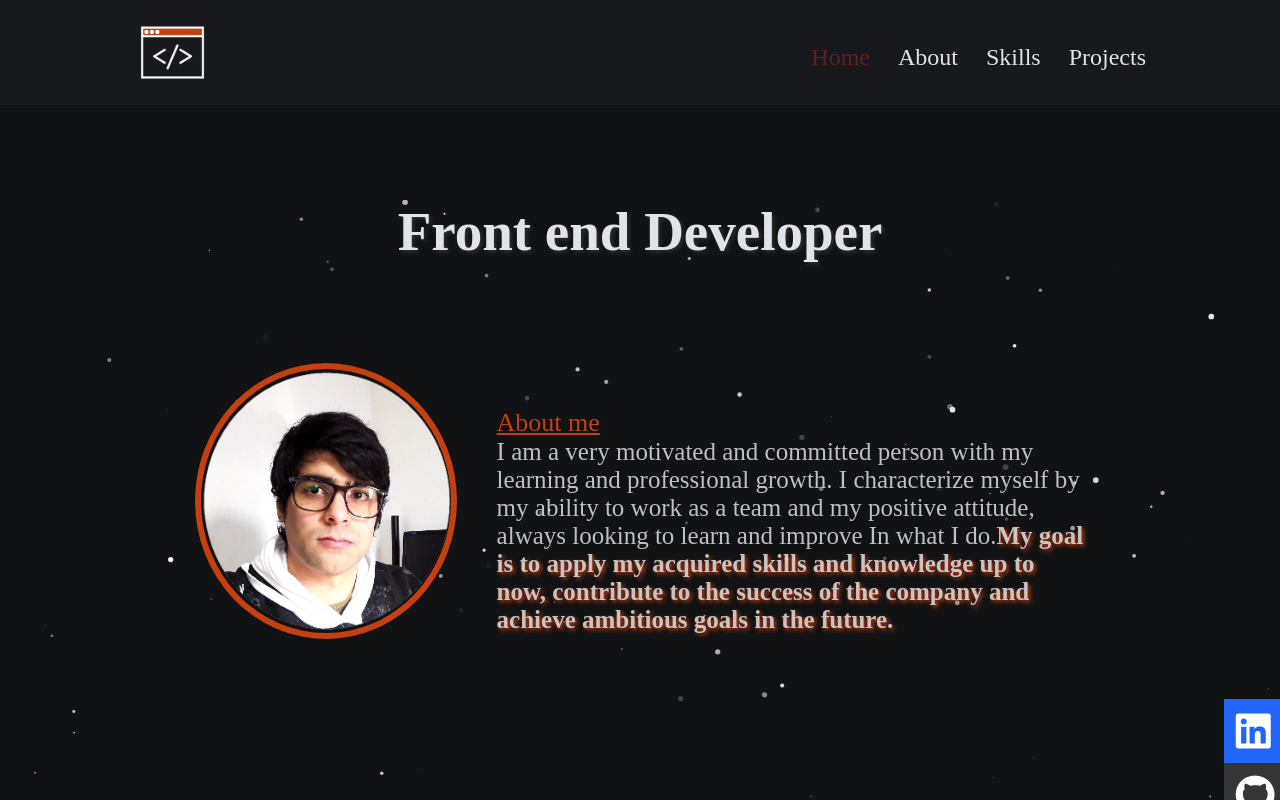
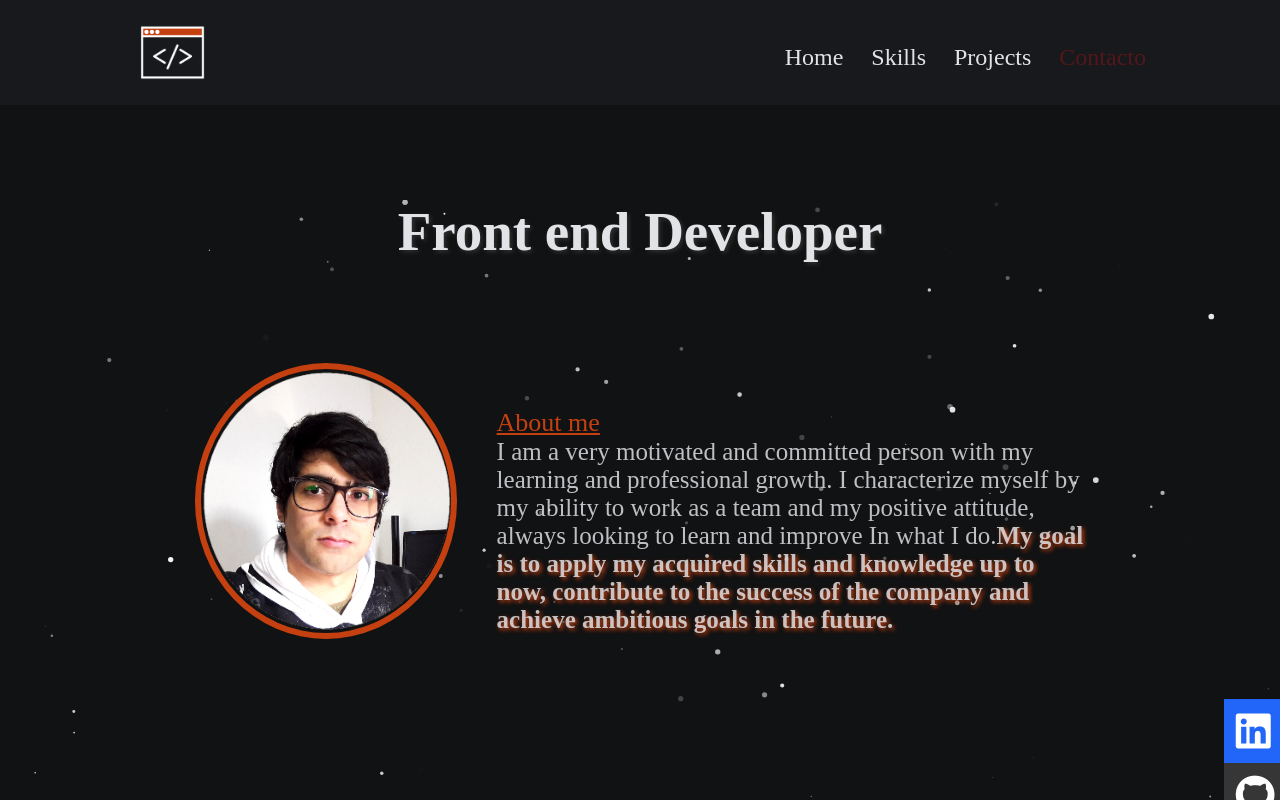
Before and after one commit to gonzalo00913/Portfolio-React, a React (Create React App) app: page / in a window 1280 px wide. Built offline with nearby package versions, Linux system fonts and the light colour scheme; a web font is replaced by a local one.

Commit message:
Contacto en progreso

```diff
--- a/src/App.js
+++ b/src/App.js
@@ -4,7 +4,7 @@ import Habilidades from './componentes/Habilidades/Habilidades';
 import Proyectos from './componentes/Proyectos/Proyectos';
 import Inicio from './componentes/Inicio/Inicio';
 import Home from './componentes/home/home';
-/* import Contacto from './componentes/Contacto/Contacto'; */
+import Contacto from './componentes/Contacto/Contacto';
 import { Route, Routes } from "react-router-dom";
 
 function App() {
@@ -16,6 +16,7 @@ function App() {
         <Route path="/habilidades" element={<Habilidades />}/>
         <Route path="/proyectos" element={<Proyectos />} />
         <Route path="/home" element={<Home />} />
+        <Route path="/contacto" element={<Contacto />} />
       </Routes>
     </div>
   );
--- a/src/componentes/Contacto/Contacto.jsx
+++ b/src/componentes/Contacto/Contacto.jsx
@@ -1,7 +1,12 @@
+import "../Contacto/styleContacto.css";
+import React from "react";
+
 const Contacto = () =>{
     return(
         <div>
-            <h1>Contacto</h1>
+            <p className="loader" >
+in progress</p>
+
         </div>
     )
 }
--- /dev/null
+++ b/src/componentes/Contacto/styleContacto.css
@@ -0,0 +1,39 @@
+.contacto{
+    color: rgba(125, 24, 24, 0.604);
+}
+
+.loader {
+    font-size: 148px;
+    margin-top: 400px;
+    display: inline-block;
+    font-family: Arial, Helvetica, sans-serif;
+    font-weight: bold;
+    color: rgba(197, 64, 16, 0.313);
+    letter-spacing: 2px;
+    position: relative;
+    box-sizing: border-box;
+  }
+
+  .loader::after {
+    content: 'In progress';
+    position: absolute;
+    left: 0;
+    top: 0;
+    color: #263238;
+    text-shadow: 0 0 2px #FFF, 0 0 1px #FFF, 0 0 1px #FFF;
+    width: 100%;
+    height: 100%;
+    overflow: hidden;
+    box-sizing: border-box;
+    animation: animloader 6s linear infinite;
+  }
+
+  @keyframes animloader {
+    0% {
+      height: 100%;
+    }
+
+    100% {
+      height: 0%;
+    }
+  }
--- a/src/componentes/Inicio/style.css
+++ b/src/componentes/Inicio/style.css
@@ -1,7 +1,3 @@
-.home{
-  color: rgba(208, 47, 47, 0.375);
-}
-
 .contenedor-principal {
   margin-top: 200px;
 
--- a/src/componentes/Nav/Nav.jsx
+++ b/src/componentes/Nav/Nav.jsx
@@ -10,11 +10,11 @@ const Nav = () => {
           <img className="ban" src={imgLogo} alt="logo" />
         </div>
       <div className="container-links">
-      <NavLink className="link home" to="/home">
+{/*       <NavLink className="link home" to="/home">
          Home
-        </NavLink>
-        <NavLink className="link" to="/" exact>
-          About
+        </NavLink> */}
+        <NavLink className="link home" to="/" exact>
+          Home
         </NavLink>
 
         <NavLink className="link" to="/habilidades">
@@ -24,7 +24,9 @@ const Nav = () => {
         <NavLink className="link" to="/proyectos">
           Projects
         </NavLink>
-
+        <NavLink className="link contacto" to="/contacto">
+          Contacto
+        </NavLink>
         </div>
 
     </nav>
--- a/src/componentes/home/home.jsx
+++ b/src/componentes/home/home.jsx
@@ -1,4 +1,4 @@
-import React from "react";
+/* import React from "react";
 const video = require("../media/meme.mp4");
 
 const Home = () => {
@@ -12,4 +12,4 @@ const Home = () => {
   );
 };
 
-export default Home;
+export default Home; */
```
